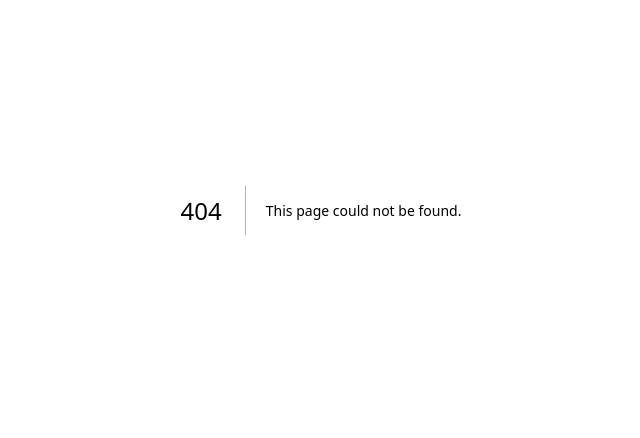
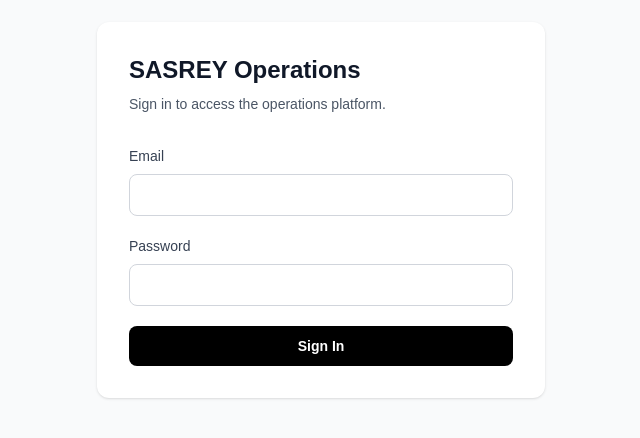
Before and after one commit to taxeservices-tech/sasrey-operations-platform, a Next.js app: page /login in a window 1280 px wide. Before the commit this address had no page. Shown: the part 190-628 px from the top of the page, without its empty margins (319-959 px from the left). Built offline with nearby package versions, Linux system fonts and the light colour scheme.

Commit message:
Add staff login page

```diff
--- /dev/null
+++ b/app/login/page.tsx
@@ -0,0 +1,108 @@
+"use client";
+
+import { FormEvent, useState } from "react";
+import { signIn } from "next-auth/react";
+
+export default function LoginPage() {
+  const [email, setEmail] = useState("");
+  const [password, setPassword] = useState("");
+  const [error, setError] = useState("");
+  const [isSubmitting, setIsSubmitting] = useState(false);
+
+  async function handleSubmit(event: FormEvent<HTMLFormElement>) {
+    event.preventDefault();
+
+    setError("");
+    setIsSubmitting(true);
+
+    try {
+      const result = await signIn("credentials", {
+        email,
+        password,
+        redirect: false,
+      });
+
+      if (result?.error) {
+        setError("Invalid email or password.");
+        setIsSubmitting(false);
+        return;
+      }
+
+      window.location.href = "/operations";
+    } catch {
+      setError("Unable to sign in. Please try again.");
+      setIsSubmitting(false);
+    }
+  }
+
+  return (
+    <main className="flex min-h-screen items-center justify-center bg-gray-50 px-4">
+      <div className="w-full max-w-md rounded-xl bg-white p-8 shadow-sm">
+        <div className="mb-8">
+          <h1 className="text-2xl font-bold text-gray-900">
+            SASREY Operations
+          </h1>
+          <p className="mt-2 text-sm text-gray-600">
+            Sign in to access the operations platform.
+          </p>
+        </div>
+
+        <form onSubmit={handleSubmit} className="space-y-5">
+          <div>
+            <label
+              htmlFor="email"
+              className="mb-2 block text-sm font-medium text-gray-700"
+            >
+              Email
+            </label>
+
+            <input
+              id="email"
+              name="email"
+              type="email"
+              autoComplete="email"
+              required
+              value={email}
+              onChange={(event) => setEmail(event.target.value)}
+              className="w-full rounded-lg border border-gray-300 px-3 py-2 outline-none focus:border-gray-500"
+            />
+          </div>
+
+          <div>
+            <label
+              htmlFor="password"
+              className="mb-2 block text-sm font-medium text-gray-700"
+            >
+              Password
+            </label>
+
+            <input
+              id="password"
+              name="password"
+              type="password"
+              autoComplete="current-password"
+              required
+              value={password}
+              onChange={(event) => setPassword(event.target.value)}
+              className="w-full rounded-lg border border-gray-300 px-3 py-2 outline-none focus:border-gray-500"
+            />
+          </div>
+
+          {error && (
+            <div className="rounded-lg border border-red-200 bg-red-50 px-3 py-2 text-sm text-red-700">
+              {error}
+            </div>
+          )}
+
+          <button
+            type="submit"
+            disabled={isSubmitting}
+            className="w-full rounded-lg bg-black px-4 py-2.5 text-sm font-semibold text-white disabled:cursor-not-allowed disabled:opacity-50"
+          >
+            {isSubmitting ? "Signing in..." : "Sign In"}
+          </button>
+        </form>
+      </div>
+    </main>
+  );
+}
```
